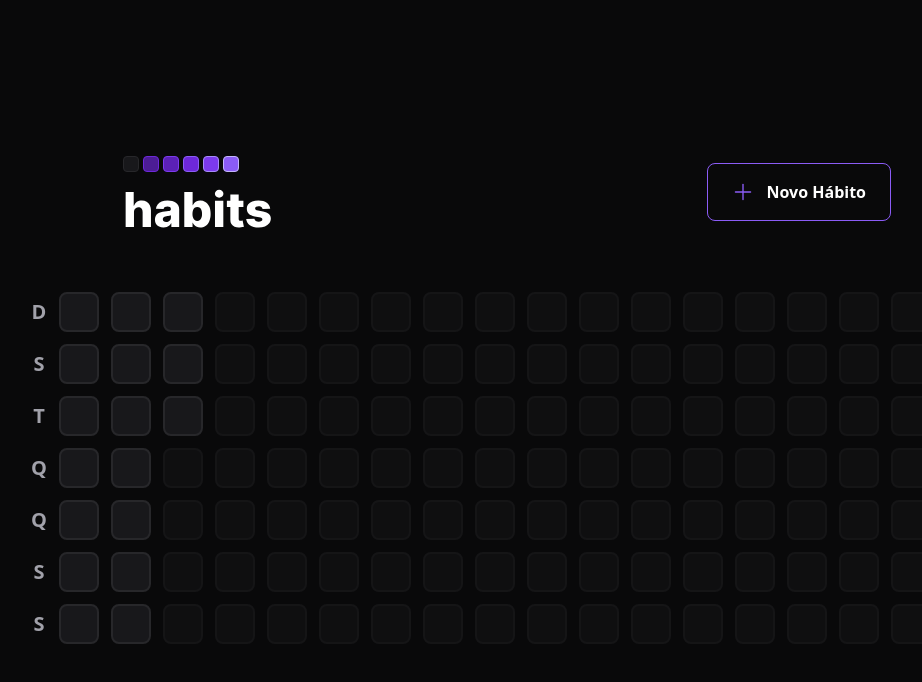
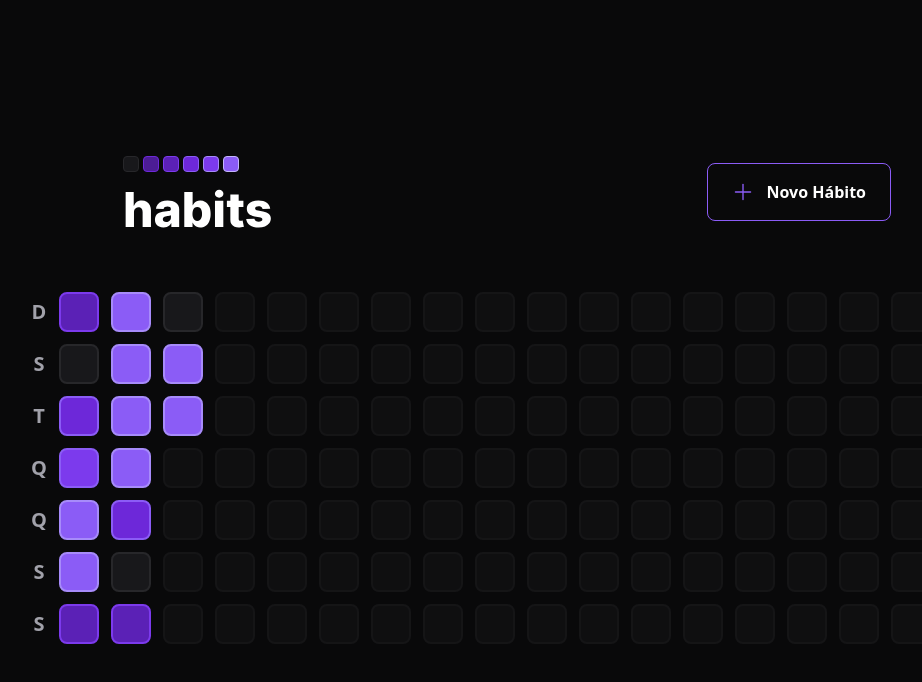
Before and after one commit to rodolfosouzamenezes/nlw-setup, a React (Vite) app in the folder web/: page / in a window 1280 px wide. Shown: the top 682 px of the page, without its empty margins (133-1055 px from the left). Built offline with nearby package versions, Linux system fonts and the light colour scheme.

Commit message:
feat(web): progress shown in summary table

```diff
--- a/web/src/components/HabitDay.tsx
+++ b/web/src/components/HabitDay.tsx
@@ -1,9 +1,46 @@
+import * as Popover from '@radix-ui/react-popover';
+import clsx from 'clsx';
+import { ProgressBar } from './ProgressBar';
 
+const weekdays = ["Domingo", "Segunda-Feira", "Terça-Feira", "Quarta-Feira", "Quinta-Feira", "Sexta-Feira", "Sábado"];
 interface HabitDayProps {
+  date: Date;
+  amount: number;
+  completed: number;
 }
 
-export function HabitDay({}: HabitDayProps) {
+export function HabitDay({ date, amount, completed }: HabitDayProps) {
+  const weekDay = weekdays[date.getDay()];
+  const dateFormatted = date.toLocaleDateString('pt-br', { day: '2-digit', month: '2-digit' });
+
+  const completedPercentage = Math.round((completed / amount) * 100);
+
   return (
-    <div className="h-10 w-10 bg-zinc-900 border-2 border-zinc-800 rounded-lg cursor-pointer"></div>
+    <Popover.Root>
+      <Popover.Trigger
+        className={clsx('h-10 w-10 border-2 rounded-lg cursor-pointer', {
+          'bg-zinc-900 border-zinc-800': completedPercentage === 0,
+          'bg-violet-900 border-violet-700': completedPercentage > 0 && completedPercentage < 20,
+          'bg-violet-800 border-violet-600': completedPercentage >= 20 && completedPercentage < 40,
+          'bg-violet-700 border-violet-500': completedPercentage >= 40 && completedPercentage < 60,
+          'bg-violet-600 border-violet-500': completedPercentage >= 60 && completedPercentage < 80,
+          'bg-violet-500 border-violet-400': completedPercentage >= 80,
+        })}
+      />
+
+      <Popover.Portal>
+        <Popover.Content className='min-w-[320px] w-full p-6 rounded-2xl bg-zinc-900 flex flex-col'>
+          <span className='font-semibold text-zinc-400'>
+            {weekDay}
+          </span>
+          <span className='mt-1 font-extrabold leading-tight text-3xl'>
+            {dateFormatted}
+          </span>
+
+          <ProgressBar progress={completedPercentage} />
+          <Popover.Arrow height={8} width={16} className='fill-zinc-900' />
+        </Popover.Content>
+      </Popover.Portal>
+    </Popover.Root>
   )
 }
--- a/web/src/components/SummaryTable.tsx
+++ b/web/src/components/SummaryTable.tsx
@@ -22,7 +22,12 @@ export function SummaryTable() {
       <div className="grid grid-rows-7 grid-flow-col gap-3">
         {summaryDates.map((date) => {
           return (
-            <HabitDay key={date.toString()} date={date}/>
+            <HabitDay
+              key={date.toString()}
+              date={date}
+              amount={5}
+              completed={Math.round(Math.random() * 5)}
+            />
           )
         })}
 
```
